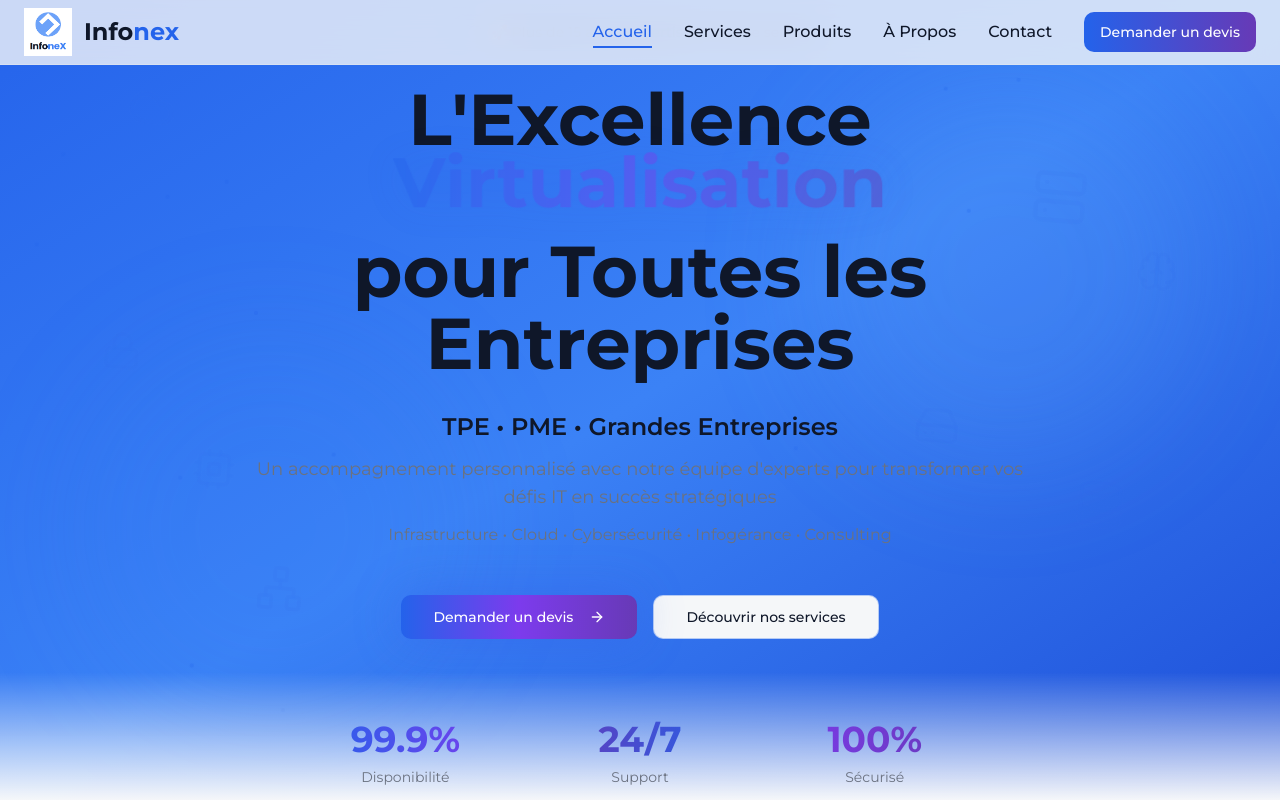
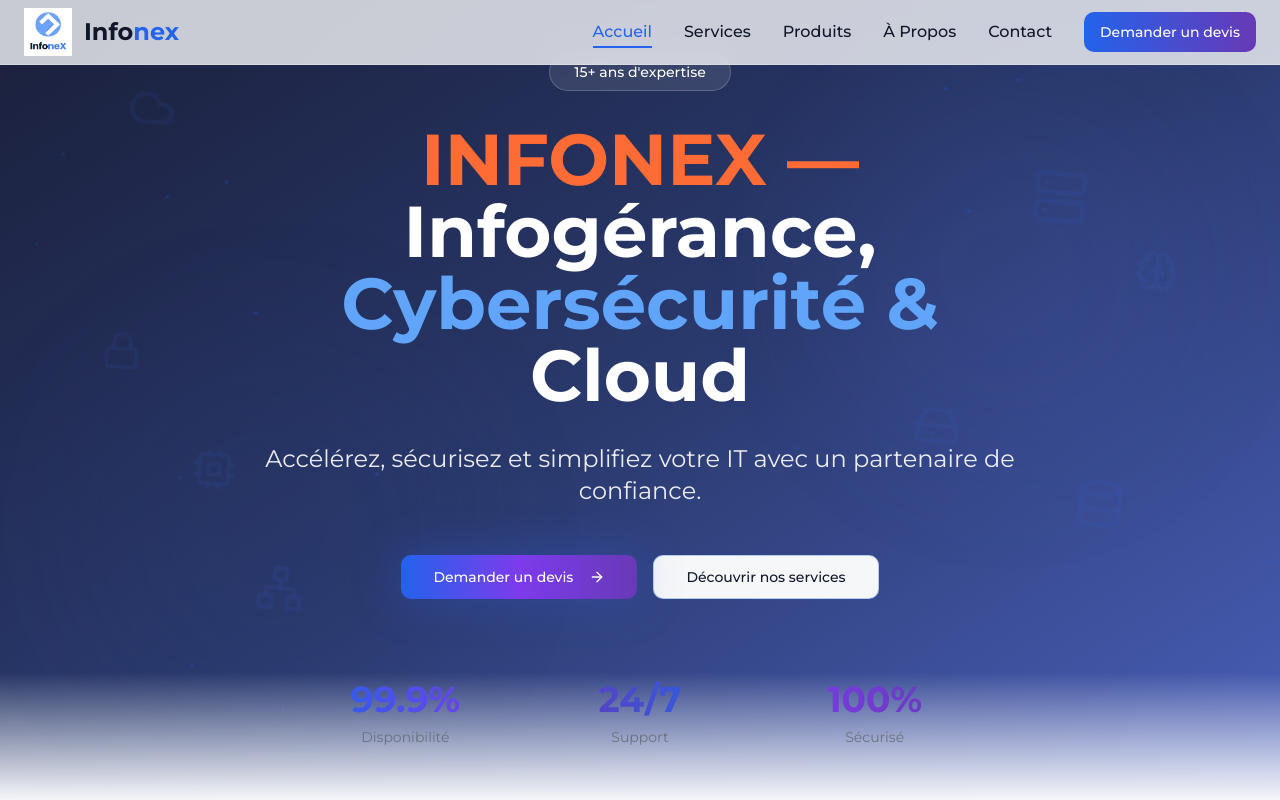
Before and after one commit to ramiabdallah1512/infonex-digital-forge, a React (Vite) app: page / in a window 1280 px wide. Shown: the top 800 px of the page. Built offline with nearby package versions, Linux system fonts and the light colour scheme; the HTML template or start-up script is replaced by a standard one.

Commit message:
Fix: Adjust hero section colors and text

```diff
--- a/src/components/Hero.tsx
+++ b/src/components/Hero.tsx
@@ -45,10 +45,10 @@ const Hero = ({ onQuoteClick }: HeroProps) => {
   }));
 
   return (
-    <section className="relative min-h-screen flex items-center justify-center overflow-hidden bg-gradient-to-br from-[#2563eb] via-[#3b82f6] to-[#1d4ed8]">
+    <section className="relative min-h-screen flex items-center justify-center overflow-hidden bg-gradient-to-br from-[#1a1f3a] via-[#2a3a6e] to-[#4a5fba]">
       {/* Animated gradient orbs */}
-      <div className="absolute top-20 right-20 w-96 h-96 bg-[#60a5fa]/30 rounded-full blur-3xl animate-pulse" />
-      <div className="absolute bottom-20 left-20 w-96 h-96 bg-[#3b82f6]/25 rounded-full blur-3xl animate-pulse" style={{ animationDelay: "1.5s" }} />
+      <div className="absolute top-20 right-20 w-96 h-96 bg-[#4a5fba]/20 rounded-full blur-3xl animate-pulse" />
+      <div className="absolute bottom-20 left-20 w-96 h-96 bg-[#2a3a6e]/30 rounded-full blur-3xl animate-pulse" style={{ animationDelay: "1.5s" }} />
 
       {/* Floating particles */}
       {particles.map((particle) => (
@@ -79,36 +79,25 @@ const Hero = ({ onQuoteClick }: HeroProps) => {
       <div className="container mx-auto px-6 relative z-10">
         <div className="max-w-4xl mx-auto text-center space-y-8 animate-fade-in-up">
           {/* Badge */}
-          <div className="inline-flex items-center gap-2 px-4 py-2 rounded-full bg-primary/10 border border-primary/20 backdrop-blur-sm animate-scale-in hover:scale-105 transition-transform">
-            <Shield className="w-4 h-4 text-primary animate-glow" />
-            <span className="text-sm font-medium text-foreground">🚀 Plus de 15 ans d'expertise IT à votre service</span>
+          <div className="inline-flex items-center gap-2 px-6 py-2 rounded-full bg-white/10 border border-white/20 backdrop-blur-sm animate-scale-in hover:scale-105 transition-transform">
+            <span className="text-sm font-medium text-white">15+ ans d'expertise</span>
           </div>
 
           {/* Main heading */}
           <h1 className="text-5xl md:text-7xl font-bold leading-tight animate-fade-in">
-            L'Excellence{" "}
-            <span
-              className={`inline-block bg-gradient-to-r from-primary via-accent to-secondary bg-clip-text text-transparent animate-glow transition-all duration-500 ${
-                isAnimating ? 'opacity-0 -translate-y-4 scale-95' : 'opacity-100 translate-y-0 scale-100'
-              }`}
-            >
-              {words[currentWord]}
-            </span>
-            <span className="block mt-2">
-              pour Toutes les Entreprises
-            </span>
+            <span className="text-[#ff6b35]">INFONEX —</span>
+            <br />
+            <span className="text-white">Infogérance,</span>
+            <br />
+            <span className="text-[#60a5fa]">Cybersécurité &</span>
+            <br />
+            <span className="text-white">Cloud</span>
           </h1>
 
           {/* Description */}
-          <div className="text-xl md:text-2xl text-muted-foreground max-w-3xl mx-auto space-y-3">
-            <p className="font-semibold text-foreground">
-              TPE • PME • Grandes Entreprises
-            </p>
-            <p className="text-lg">
-              Un accompagnement personnalisé avec notre équipe d'experts pour transformer vos défis IT en succès stratégiques
-            </p>
-            <p className="text-base">
-              Infrastructure • Cloud • Cybersécurité • Infogérance • Consulting
+          <div className="text-xl md:text-2xl text-white/90 max-w-3xl mx-auto">
+            <p>
+              Accélérez, sécurisez et simplifiez votre IT avec un partenaire de confiance.
             </p>
           </div>
 
```
